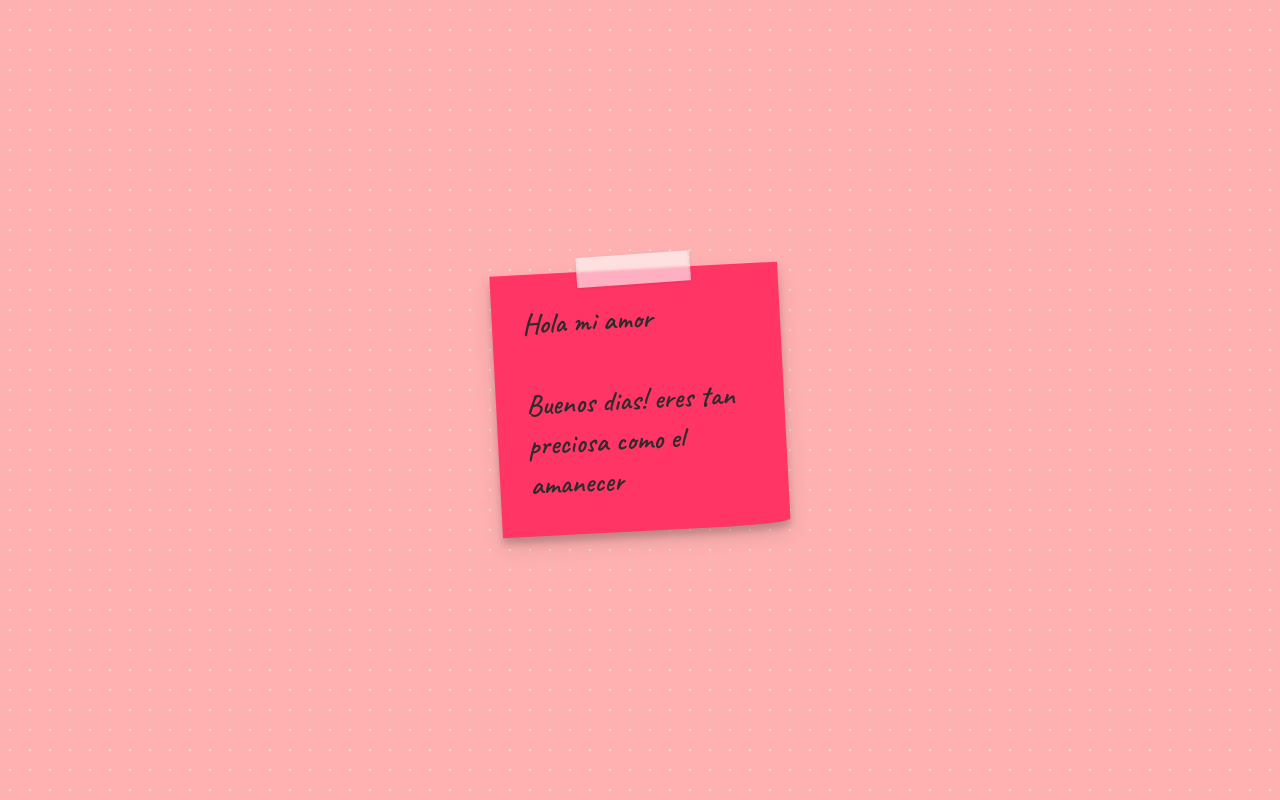
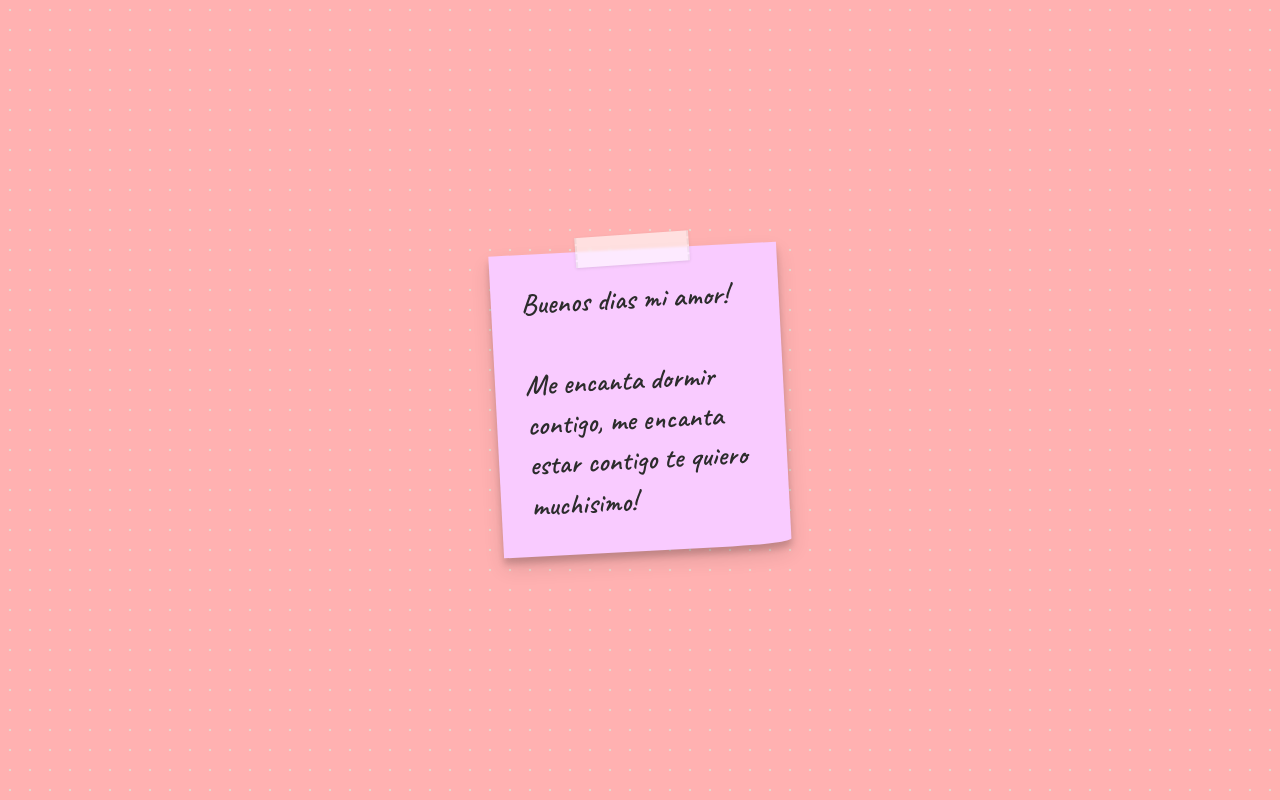
Before and after one commit to andrez1911/Nota-para-Kat, a plain HTML site: page index.html in a window 1280 px wide. Drawn offline with Linux system fonts and the light colour scheme.

Commit message:
Update index.html

```diff
--- a/index.html
+++ b/index.html
@@ -33,7 +33,7 @@
     }
 
     .post-it {
-      background: #ff3565;
+      background: #f9cbff;
       width: 288px;       /* Ancho rectangular */
       min-height: 58px;  /* Altura proporcional */
       padding: 30px;
@@ -77,8 +77,10 @@
   <div class="sticker-container">
     <div class="post-it">
       <p>
-    Hola mi amor <br><br>
-        Buenos dias! eres tan preciosa como el amanecer
+    Buenos dias mi amor! <br><br>
+
+       Me encanta dormir contigo, me encanta estar contigo
+        te quiero muchisimo!
       </p>
     </div>
   </div>
```
